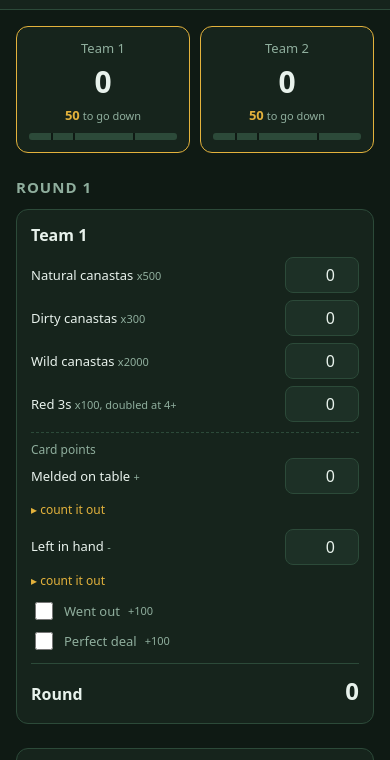
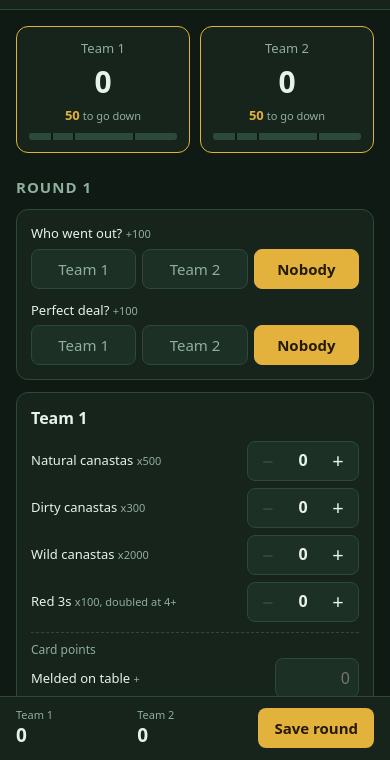
Before and after one commit to hersha/Canasta, a plain HTML site: page index.html in a window 390 px wide. Both pictures are taken after a click on the button "Start game". Shown: the part 84-844 px from the top of the page. Drawn offline with Linux system fonts and the light colour scheme.

Commit message:
Rework round entry for phones
Canasta and red 3 counts are now steppers, so no keyboard opens. Card point
fields bring up the digit keypad, start empty instead of holding a 0, and
select their contents on focus. Who went out and the perfect deal are one
choice for the round, picked at the top, instead of a checkbox on every card.
Round totals and Save round sit in a bar pinned to the bottom of the screen.

Co-Authored-By: Claude Opus 5.5 <noreply@anthropic.com>
Claude-Session: https://claude.ai/code/session_01SxSXvQs4pm9nAytPdymmZ6

```diff
--- a/index.html
+++ b/index.html
@@ -66,10 +66,35 @@
   .f{display:flex;align-items:center;gap:8px;margin-bottom:7px}
   .f label{flex:1;margin:0;font-size:13px;color:var(--ink)}
   .f label em{color:var(--dim);font-style:normal;font-size:11px}
-  .f input[type=number]{width:74px;flex:none;padding:6px 8px}
-  .chk{display:flex;align-items:center;gap:8px;margin:6px 0;font-size:13px;cursor:pointer}
-  .chk input{width:18px;height:18px;accent-color:var(--gold)}
-  .chk em{color:var(--dim);font-style:normal;font-size:11px}
+  /* numeric text fields: inputmode brings up the phone keypad, and text (not
+     number) keeps iOS from offering a full keyboard or accepting "e" */
+  input.num{text-align:right;font-variant-numeric:tabular-nums}
+  .f input.num{width:84px;flex:none;padding:8px}
+  /* steppers for the small counts: two taps beat opening a keyboard */
+  .step{display:flex;align-items:center;flex:none;border:1px solid var(--line);
+    border-radius:8px;background:var(--panel2);overflow:hidden}
+  .step button{background:none;color:var(--ink);border-radius:0;width:40px;height:38px;
+    padding:0;font-size:20px;font-weight:500;line-height:1;touch-action:manipulation}
+  .step button:disabled{color:var(--line);cursor:default}
+  .step output{min-width:30px;text-align:center;font-weight:700;font-variant-numeric:tabular-nums}
+  .step.on output{color:var(--gold)}
+  .seg{display:flex;flex-wrap:wrap;gap:6px;margin:6px 0 12px}
+  .seg:last-child{margin-bottom:0}
+  .seg button{flex:1 1 0;min-width:0;background:var(--panel2);color:var(--dim);
+    border:1px solid var(--line);padding:9px 8px;font-weight:500;
+    white-space:nowrap;overflow:hidden;text-overflow:ellipsis;touch-action:manipulation}
+  .seg button.on{background:var(--gold);color:#241a05;border-color:var(--gold);font-weight:600}
+  .q{font-size:13px}
+  .q em{color:var(--dim);font-style:normal;font-size:11px}
+  /* round totals + save, pinned so they never scroll out of reach */
+  .dock{position:fixed;left:0;right:0;bottom:0;z-index:4;background:var(--panel);
+    border-top:1px solid var(--line);padding:10px 16px calc(10px + env(safe-area-inset-bottom))}
+  .dock>div{max-width:928px;margin:0 auto;display:flex;align-items:center;gap:14px}
+  .dock .dt{flex:1;min-width:0}
+  .dock .dt span{display:block;font-size:11px;color:var(--dim);
+    white-space:nowrap;overflow:hidden;text-overflow:ellipsis}
+  .dock .dt b{font-size:19px;font-variant-numeric:tabular-nums}
+  body.game{padding-bottom:110px}
   .card.saved{display:flex;align-items:center;gap:10px;cursor:pointer}
   .card.saved:hover{border-color:var(--gold)}
   .card.saved.won{border-color:var(--gold);background:
@@ -80,9 +105,6 @@
   .sname{font-weight:600;white-space:nowrap;overflow:hidden;text-overflow:ellipsis}
   .ssub{font-size:12px;color:var(--dim);margin-top:3px}
   .sub{font-size:12px;color:var(--dim);border-top:1px dashed var(--line);margin-top:10px;padding-top:8px}
-  .rt{display:flex;justify-content:space-between;align-items:baseline;
-    border-top:1px solid var(--line);margin-top:10px;padding-top:10px;font-weight:700}
-  .rt .v{font-size:24px;font-variant-numeric:tabular-nums}
   .neg{color:var(--red)} .pos{color:var(--green)}
   details.counter{margin:2px 0 10px}
   details.counter summary{font-size:12px;color:var(--gold);cursor:pointer;list-style:none}
@@ -91,7 +113,7 @@
   details.counter[open] summary::before{content:"\25BE  "}
   .cgrid{display:grid;grid-template-columns:repeat(4,1fr);gap:6px;margin-top:8px}
   .cgrid label{font-size:11px;text-align:center}
-  .cgrid input{padding:6px 4px;text-align:center}
+  .cgrid input.num{padding:8px 4px;text-align:center}
   .hint{font-size:11px;color:var(--dim);margin-top:8px;line-height:1.35}
   table{width:100%;border-collapse:collapse;font-variant-numeric:tabular-nums}
   th,td{padding:8px 6px;text-align:right;border-bottom:1px solid var(--line);font-size:14px}
@@ -210,6 +232,7 @@ function savedList(){
 
 function renderSetup(mode){
   mode = mode || '2v2';
+  document.body.classList.remove('game');
   const sides = MODES[mode];
   app.innerHTML = savedList() +
   '<h2>New game</h2>' +
@@ -219,7 +242,7 @@ function renderSetup(mode){
         '<select id="mode">' + Object.keys(MODES).map(m =>
           '<option ' + (m===mode?'selected':'') + '>' + m + '</option>').join('') + '</select></div>' +
       '<div style="flex:0 0 160px"><label>Play to</label>' +
-        '<input type="number" id="target" value="' + TARGET_DEFAULT + '" step="500"></div>' +
+        '<input type="number" inputmode="numeric" id="target" value="' + TARGET_DEFAULT + '" step="500"></div>' +
     '</div>' +
     '<h2>' + (mode==='2v2' ? 'Teams' : 'Players') + '</h2>' +
     '<div class="grid">' + sides.map((n,i) =>
@@ -296,39 +319,66 @@ function render(){
       '</div>').join('') + '</div>' +
 
     '<h2>Round ' + (S.rounds.length + 1) + '</h2>' +
+    '<div class="card">' +
+      pick('wentOut', 'Who went out?', '+' + SCORE.goOut) +
+      pick('perfectCut', 'Perfect deal?', '+' + SCORE.perfectCut) +
+    '</div>' +
     '<div class="grid">' + S.teams.map(entryCard).join('') + '</div>' +
     '<div class="row" style="margin-top:4px">' +
-      '<button id="add" style="flex:0 0 auto">Save round</button>' +
-      '<button class="ghost" id="clear" style="flex:0 0 auto">Clear</button>' +
+      '<button class="ghost" id="clear" style="flex:0 0 auto">Clear round</button>' +
       '<button class="ghost" id="call" style="flex:0 0 auto">' +
         (S.called ? 'Reopen game' : 'Call game') + '</button>' +
     '</div>' +
     (S.rounds.length ? history(tot) : '') +
-    refCard();
+    refCard() +
+    '<div class="dock"><div>' + S.teams.map((n,i) =>
+      '<div class="dt"><span>' + esc(n) + '</span><b id="rt' + i + '">0</b></div>').join('') +
+      '<button id="add" style="flex:none">Save round</button></div></div>';
 
+  document.body.classList.add('game');
   wire();
+  refreshTotals();
 }
+
+// Going out and the perfect deal belong to one side per round, so they are a
+// single choice for the round rather than a checkbox on every card.
+const pick = (f, q, note) => {
+  const who = draft.findIndex(d => d[f]);
+  return '<div class="q">' + q + ' <em>' + note + '</em></div><div class="seg">' +
+    S.teams.map((n,i) => '<button type="button" data-pick="' + f + '" data-i="' + i + '"' +
+      (who === i ? ' class="on"' : '') + '>' + esc(n) + '</button>').join('') +
+    '<button type="button" data-pick="' + f + '" data-i="-1"' +
+      (who < 0 ? ' class="on"' : '') + '>Nobody</button></div>';
+};
+
+const stepper = (i, f, d, max) =>
+  '<div class="step' + (d[f] ? ' on' : '') + '" data-t="' + i + '" data-f="' + f + '"' +
+    (max ? ' data-max="' + max + '"' : '') + '>' +
+    '<button type="button" data-d="-1" aria-label="fewer"' + (d[f] ? '' : ' disabled') + '>&minus;</button>' +
+    '<output>' + d[f] + '</output>' +
+    '<button type="button" data-d="1" aria-label="more"' +
+      (max && d[f] >= max ? ' disabled' : '') + '>+</button></div>';
+
+// type=text + inputmode: the digit keypad on phones, and an empty box instead
+// of a 0 you have to delete first
+const numField = (i, f, v) =>
+  '<input type="text" class="num" inputmode="numeric" pattern="[0-9]*" autocomplete="off" ' +
+    'placeholder="0" data-t="' + i + '" data-f="' + f + '" value="' + (v || '') + '">';
 
 function entryCard(name, i){
   const d = draft[i];
-  const num = (f,label,note) =>
-    '<div class="f"><label>' + label + ' <em>' + note + '</em></label>' +
-    '<input type="number" data-t="' + i + '" data-f="' + f + '" value="' + d[f] + '" min="0" step="1"></div>';
+  const row = (f,label,note,ctl) =>
+    '<div class="f"><label>' + label + ' <em>' + note + '</em></label>' + ctl + '</div>';
   return '<div class="card">' +
     '<div style="font-weight:600;margin-bottom:10px">' + esc(name) + '</div>' +
-    num('natural','Natural canastas','x' + SCORE.natural) +
-    num('dirty','Dirty canastas','x' + SCORE.dirty) +
-    num('wild','Wild canastas','x' + SCORE.wild) +
-    num('red3','Red 3s','x' + SCORE.red3 + ', doubled at ' + SCORE.red3DoubleAt + '+') +
+    row('natural','Natural canastas','x' + SCORE.natural, stepper(i,'natural',d)) +
+    row('dirty','Dirty canastas','x' + SCORE.dirty, stepper(i,'dirty',d)) +
+    row('wild','Wild canastas','x' + SCORE.wild, stepper(i,'wild',d)) +
+    row('red3','Red 3s','x' + SCORE.red3 + ', doubled at ' + SCORE.red3DoubleAt + '+',
+        stepper(i,'red3',d,DEAL.red3s)) +
     '<div class="sub">Card points</div>' +
-    num('meld','Melded on table','+') + counter(i,'meld') +
-    num('hand','Left in hand','-') + counter(i,'hand') +
-    '<label class="chk"><input type="checkbox" data-t="' + i + '" data-f="wentOut" ' +
-      (d.wentOut?'checked':'') + '>Went out <em>+' + SCORE.goOut + '</em></label>' +
-    '<label class="chk"><input type="checkbox" data-t="' + i + '" data-f="perfectCut" ' +
-      (d.perfectCut?'checked':'') + '>Perfect deal <em>+' + SCORE.perfectCut + '</em></label>' +
-    '<div class="rt"><span>Round</span><span class="v" id="rt' + i + '">' +
-      money(scoreTeam(d)) + '</span></div>' +
+    row('meld','Melded on table','+', numField(i,'meld',d.meld)) + counter(i,'meld') +
+    row('hand','Left in hand','-', numField(i,'hand',d.hand)) + counter(i,'hand') +
   '</div>';
 }
 
@@ -340,7 +390,8 @@ const THREES = 'black 3s go in the ' + SCORE.blackThree +
 const counter = (i,f) =>
   '<details class="counter"><summary>count it out</summary>' +
     '<div class="cgrid" data-count="' + i + '-' + f + '">' +
-      CARD_VALUES.map(c => '<div><input type="number" min="0" placeholder="0" data-v="' + c.v + '">' +
+      CARD_VALUES.map(c => '<div><input type="text" class="num" inputmode="numeric" pattern="[0-9]*" ' +
+        'autocomplete="off" placeholder="0" data-v="' + c.v + '">' +
         '<label>' + c.short + '<br>' + c.v + '</label></div>').join('') +
     '</div>' +
     (f === 'hand' ? '<div class="hint">' + THREES + '</div>' : '') +
@@ -394,6 +445,10 @@ const refCard = () =>
 function wire(){
   app.oninput = e => {
     const el = e.target;
+    if (el.classList.contains('num')){            // digits only, whatever got pasted
+      const clean = el.value.replace(/\D/g, '');
+      if (clean !== el.value) el.value = clean;
+    }
     if (el.dataset.v !== undefined){                 // "count it out" helper
       const box = el.closest('[data-count]');
       const parts = box.dataset.count.split('-');
@@ -401,28 +456,35 @@ function wire(){
       const sum = [].slice.call(box.querySelectorAll('input'))
         .reduce((s,x) => s + (+x.value||0) * +x.dataset.v, 0);
       draft[i][f] = sum;
-      app.querySelector('input[data-t="'+i+'"][data-f="'+f+'"]').value = sum;
+      app.querySelector('input[data-t="'+i+'"][data-f="'+f+'"]').value = sum || '';
       return refreshTotals();
     }
     if (el.dataset.f){
-      draft[el.dataset.t][el.dataset.f] = Math.max(0, +el.value || 0);
+      draft[el.dataset.t][el.dataset.f] = +el.value || 0;
       refreshTotals();
     }
   };
-  app.onchange = e => {
-    const el = e.target;
-    if (el.type !== 'checkbox') return;
-    const f = el.dataset.f;
-    if (el.checked)   // only one side can go out / cut the deck in a round
-      app.querySelectorAll('input[type=checkbox][data-f="'+f+'"]').forEach(o => {
-        if (o !== el){ o.checked = false; draft[o.dataset.t][f] = false; }
-      });
-    draft[el.dataset.t][f] = el.checked;
-    refreshTotals();
-  };
   app.onclick = e => {
-    const del = e.target.dataset.del;
-    if (del !== undefined){ S.rounds.splice(+del,1); save(); render(); }
+    const b = e.target.closest('button');
+    if (!b) return;
+    if (b.dataset.del !== undefined){ S.rounds.splice(+b.dataset.del,1); save(); render(); return; }
+    if (b.dataset.d){                                // canasta / red 3 stepper
+      const box = b.closest('.step'), i = box.dataset.t, f = box.dataset.f;
+      const max = +box.dataset.max || Infinity;
+      const v = Math.max(0, Math.min(max, draft[i][f] + +b.dataset.d));
+      draft[i][f] = v;
+      box.querySelector('output').textContent = v;
+      box.classList.toggle('on', v > 0);
+      box.querySelector('[data-d="-1"]').disabled = v === 0;
+      box.querySelector('[data-d="1"]').disabled = v >= max;
+      return refreshTotals();
+    }
+    if (b.dataset.pick){                             // who went out / perfect deal
+      const f = b.dataset.pick, who = +b.dataset.i;
+      draft.forEach((d,i) => { d[f] = i === who; });
+      b.parentNode.querySelectorAll('button').forEach(o => o.classList.toggle('on', o === b));
+      return refreshTotals();
+    }
   };
   $('#add').onclick = () => {
     S.rounds.push(draft.map(d => Object.assign({}, d)));
@@ -435,12 +497,19 @@ function wire(){
 
 const refreshTotals = () => draft.forEach((d,i) => {
   const v = scoreTeam(d), el = $('#rt'+i);
-  el.textContent = money(v);
-  el.className = 'v ' + (v<0 ? 'neg' : v>0 ? 'pos' : '');
+  el.textContent = (v>0 ? '+' : '') + money(v);
+  el.className = v<0 ? 'neg' : v>0 ? 'pos' : '';
 });
 
 // Non-destructive now: the running game stays in `games`, so this just steps back
 // to the list. Nothing to confirm.
+// Select on focus, so retyping a number replaces it instead of appending.
+// Deferred: iOS drops a selection made during the focus event itself.
+app.addEventListener('focusin', e => {
+  const el = e.target;
+  if (el.classList && el.classList.contains('num')) setTimeout(() => el.select(), 0);
+});
+
 $('#reset').onclick = () => { S = null; draft = []; renderSetup(); };
 
 /* ---------- self check: open index.html?test and watch the console ---------- */
```
